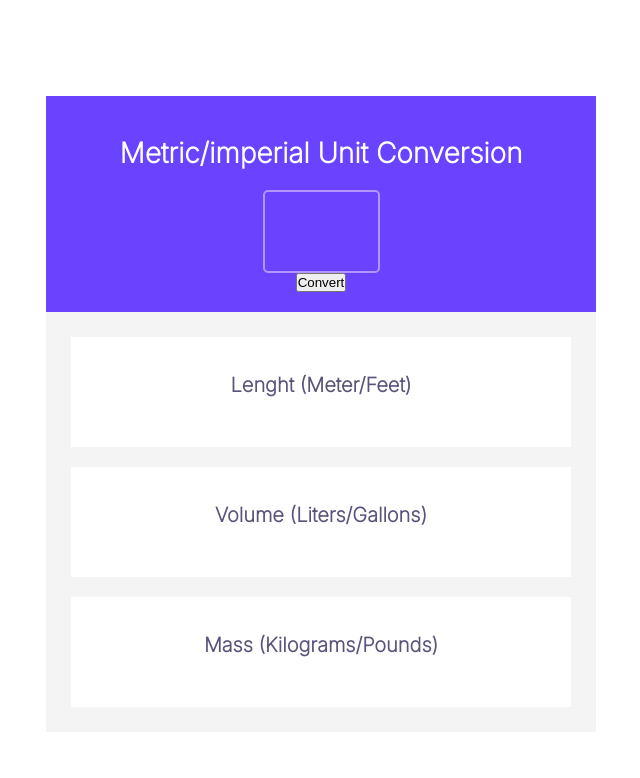
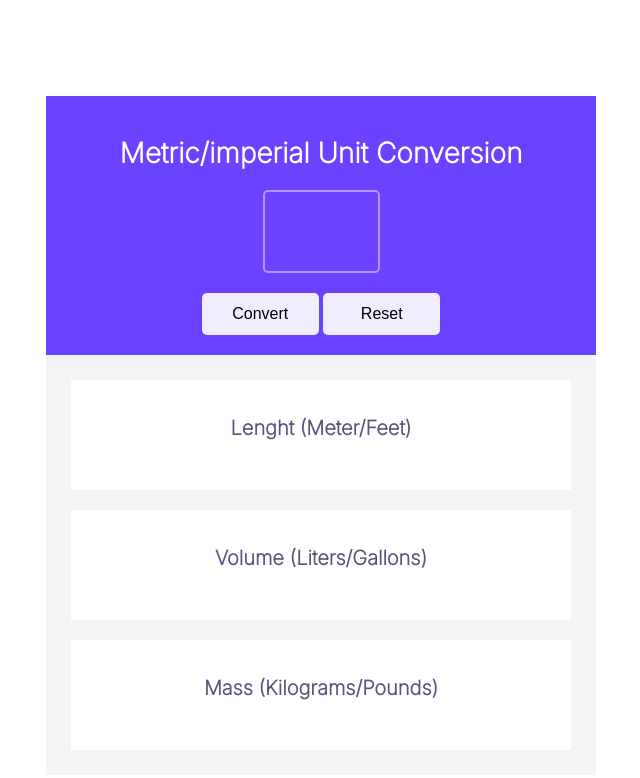
Before and after one commit to jaqubowsky/unit-converter, a plain HTML site: page index.html in a window 1280 px wide. Shown: the whole page, without its empty margins (319-959 px from the left). Drawn offline with Linux system fonts and the light colour scheme.

Commit message:
Add reset button

```diff
--- a/index.html
+++ b/index.html
@@ -14,22 +14,25 @@
 					<h1 class="text">Metric/imperial Unit Conversion</h1>
 					<form onsubmit="return false" class="form-el">
 						<input class="input-el text" type="number" />
-						<button class="submit-el">Convert</button>
+						<div class="btns">
+							<button class="submit-el btn">Convert</button>
+							<button class="reset-el btn">Reset</button>
+						</div>
 					</form>
 				</div>
 			</div>
 			<div id="bottom-section">
 				<div class="length-box box">
 					<h2>Lenght (Meter/Feet)</h2>
-          <p class="length-text" ></p>
+					<p class="length-text"></p>
 				</div>
 				<div class="volume-box box">
 					<h2>Volume (Liters/Gallons)</h2>
-          <p class="volume-text" ></p>
+					<p class="volume-text"></p>
 				</div>
 				<div class="mass-box box">
 					<h2>Mass (Kilograms/Pounds)</h2>
-          <p class="mass-text" ></p>
+					<p class="mass-text"></p>
 				</div>
 			</div>
 		</div>
```
